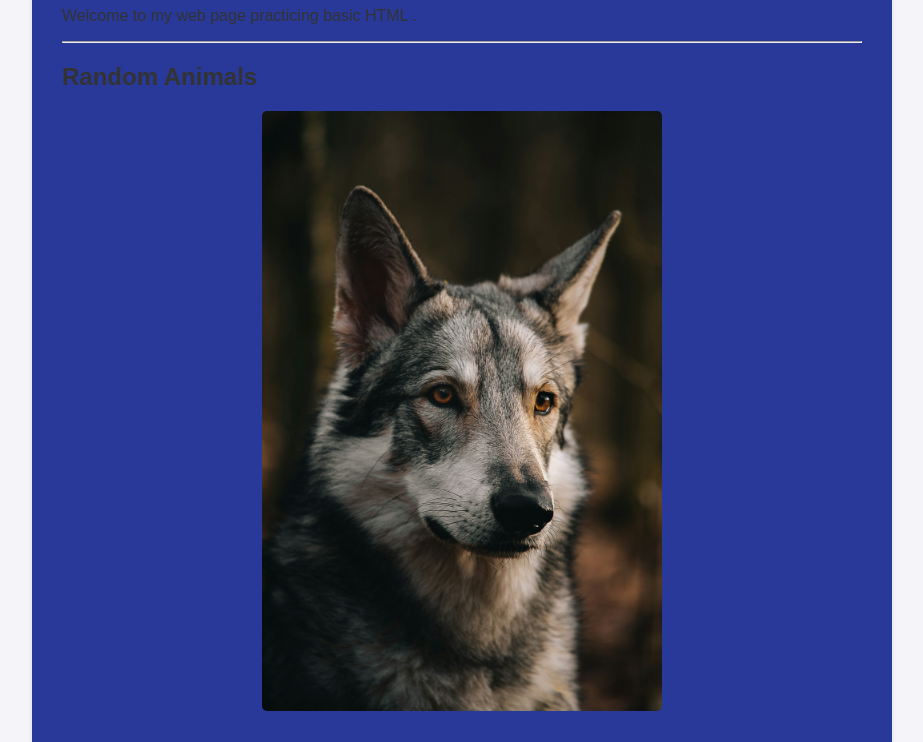
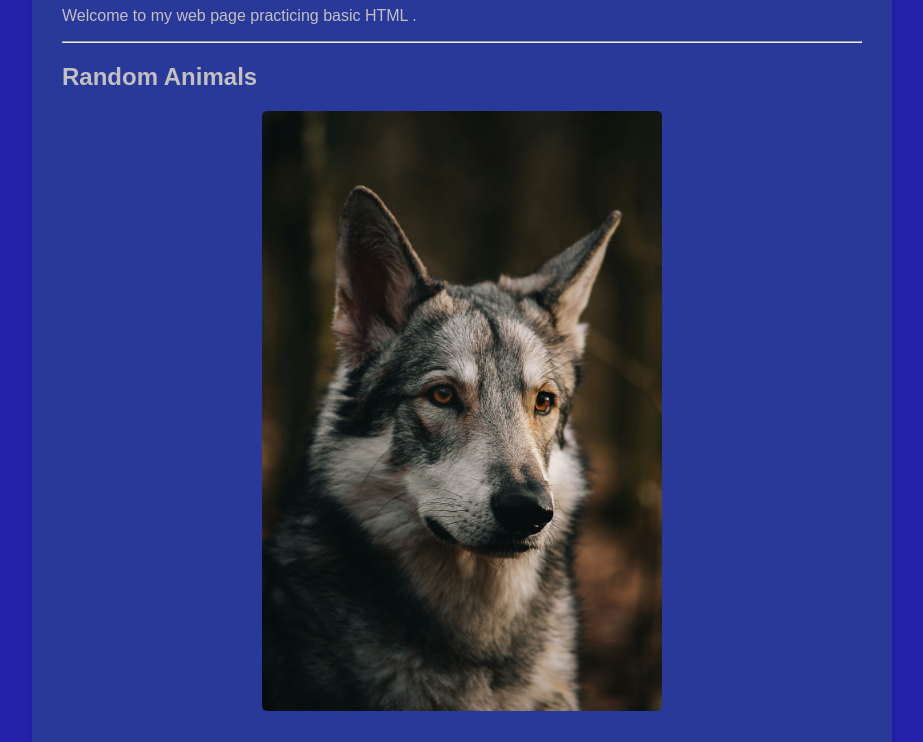
Before and after one commit to kalebedwards965-droid/Class_projects, a plain HTML site: page intro_htmll/index.html in a window 1280 px wide. Shown: the part 131-873 px from the top of the page, without its empty margins (178-1101 px from the left). Drawn offline with Linux system fonts and the light colour scheme.

Commit message:
Update index.html

```diff
--- a/intro_htmll/index.html
+++ b/intro_htmll/index.html
@@ -7,9 +7,9 @@
     <style>
         /* Internal CSS to change background color and center images */
         body {
-            background-color: #f4f4f9;
+            background-color: #2222ab;
             font-family: Arial, sans-serif;
-            color: #333;
+            color: #c3c0c0;
             padding: 20px;
         }
 
```
